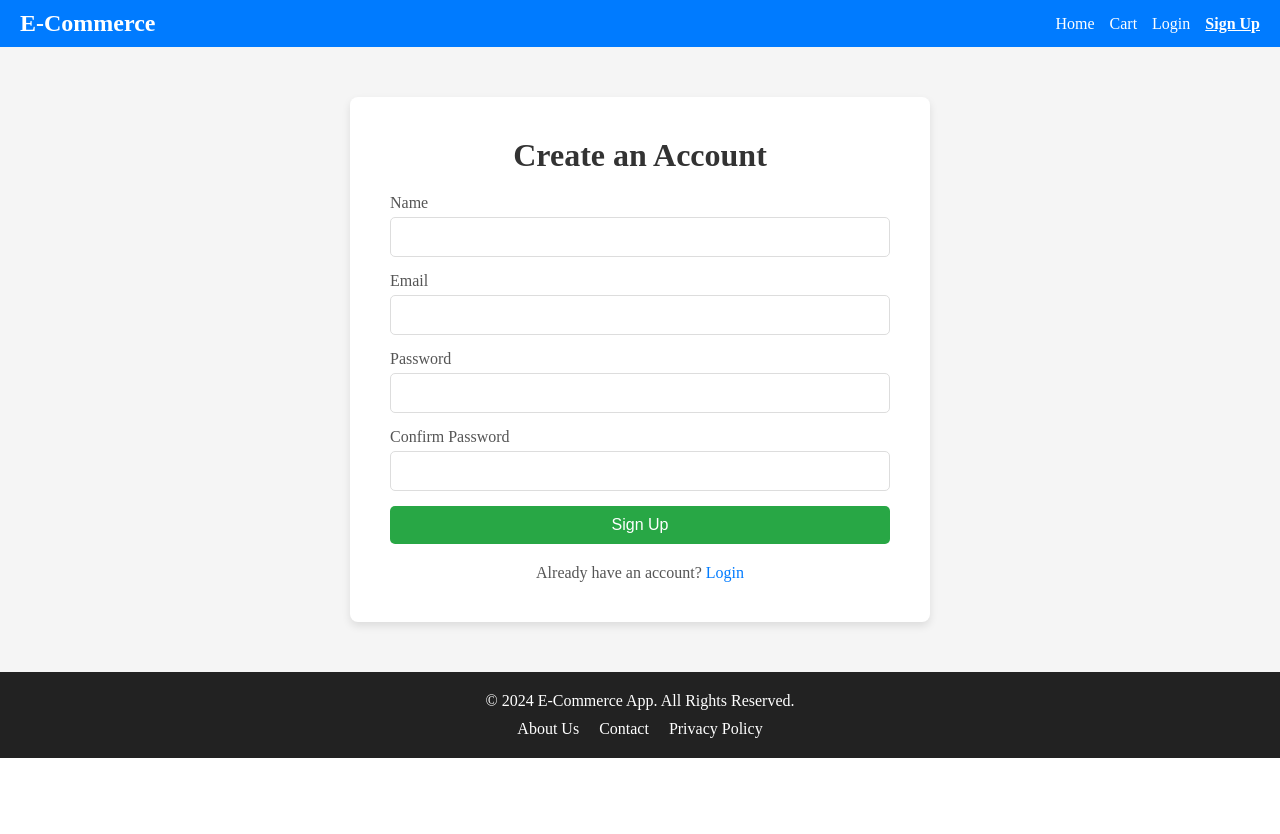
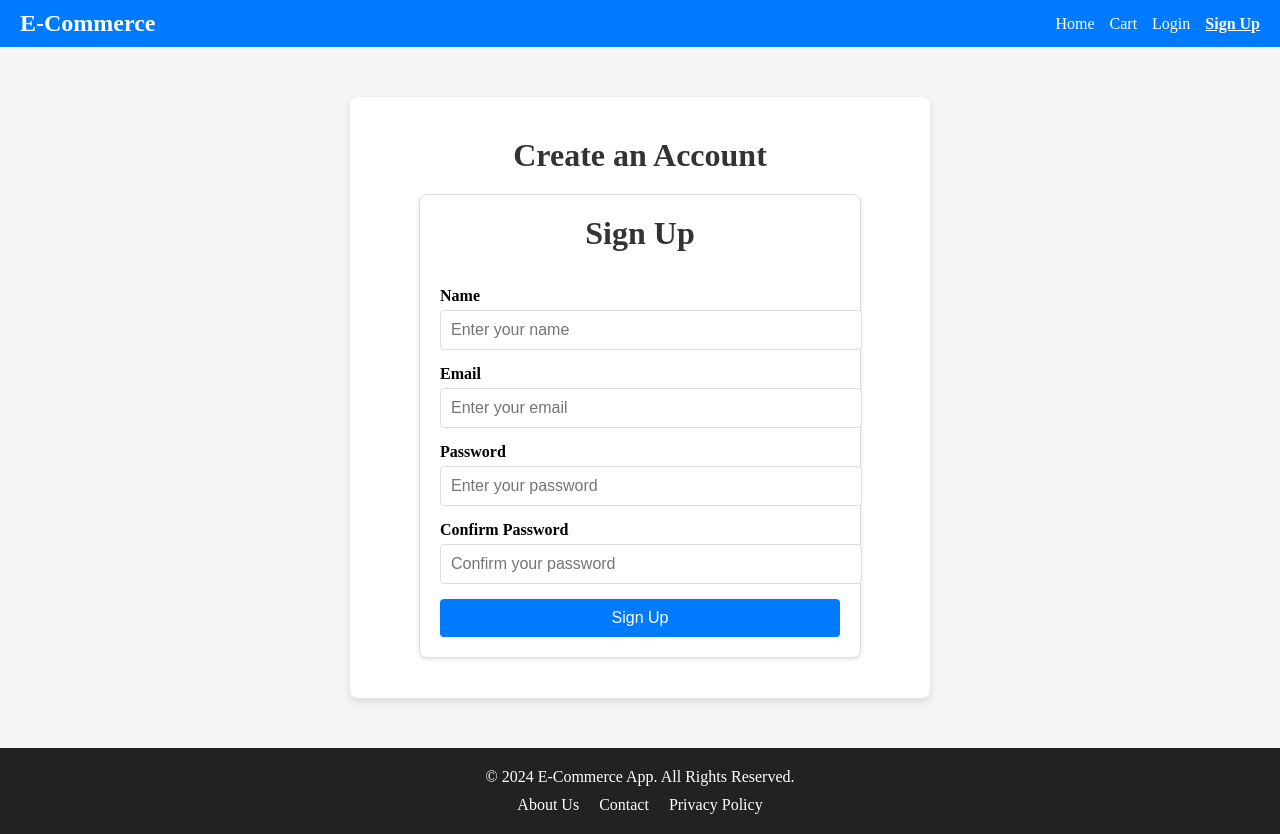
Before and after one commit to virajdomadia/E-Commerce, a React (Vite) app in the folder frontend/: page /signup in a window 1280 px wide. Before the commit the page ends 800 px from the top, so only its background shows below. Built offline with nearby package versions, Linux system fonts and the light colour scheme.

Commit message:
updated the signup login as it was failing to send data to database

```diff
--- a/frontend/src/Components/SignupForm.jsx
+++ b/frontend/src/Components/SignupForm.jsx
@@ -1,7 +1,7 @@
 import React, { useState } from "react";
 import { useDispatch } from "react-redux";
+import { signup } from "../redux/actions/userActions";
 import { useNavigate } from "react-router-dom";
-import { signup } from "../redux/actions/userActions";
 import "./SignupForm.css";
 
 const SignupForm = () => {
--- a/frontend/src/Redux/actions/userActions.js
+++ b/frontend/src/Redux/actions/userActions.js
@@ -1,5 +1,7 @@
+import axios from "axios";
 import { SET_USER, LOGOUT_USER } from "./types";
 
+// Action to set the user after signup or login
 export const setUser = (userData) => {
   return {
     type: SET_USER,
@@ -7,8 +9,31 @@ export const setUser = (userData) => {
   };
 };
 
+// Action to log out the user (clear user data from Redux store)
 export const logoutUser = () => {
   return {
     type: LOGOUT_USER,
   };
 };
+
+// Signup action to handle user registration
+export const signup = (userData) => async (dispatch) => {
+  try {
+    // Send a POST request to the backend to register the user
+    const { data } = await axios.post("/api/users/register", userData);
+
+    // If signup is successful, set the user in Redux
+    dispatch({
+      type: SET_USER,
+      payload: data.user, // You can modify this to handle any other relevant data
+    });
+
+    // Return the response for further handling (success or failure)
+    return Promise.resolve(data);
+  } catch (error) {
+    // If there is an error during signup, reject the promise
+    return Promise.reject(
+      error.response ? error.response.data.message : error.message
+    );
+  }
+};
--- a/frontend/src/pages/Login.jsx
+++ b/frontend/src/pages/Login.jsx
@@ -24,7 +24,7 @@ const Login = () => {
 
     // Simulate login API call (replace with actual API call)
     try {
-      const response = await fetch("/api/auth/login", {
+      const response = await fetch("/api/users/login", {
         method: "POST",
         headers: {
           "Content-Type": "application/json",
--- a/frontend/src/pages/Signup.jsx
+++ b/frontend/src/pages/Signup.jsx
@@ -1,94 +1,14 @@
-import React, { useState } from "react";
-import { useDispatch } from "react-redux";
-import { setUser } from "../redux/actions/userActions";
-import { useNavigate } from "react-router-dom";
-import "./Signup.css";
+import React from "react";
+import SignupForm from "../components/SignupForm"; // Import the SignupForm component
+import "./Signup.css"; // Assuming you have styling for the Signup page
 
 const Signup = () => {
-  const [name, setName] = useState("");
-  const [email, setEmail] = useState("");
-  const [password, setPassword] = useState("");
-  const [confirmPassword, setConfirmPassword] = useState("");
-  const [message, setMessage] = useState("");
-  const dispatch = useDispatch();
-  const navigate = useNavigate();
-
-  const handleSubmit = (e) => {
-    e.preventDefault();
-
-    if (password !== confirmPassword) {
-      setMessage("Passwords do not match");
-      return;
-    }
-
-    // Simulate user signup (you can replace this with an actual API call)
-    const newUser = {
-      name,
-      email,
-      password,
-    };
-
-    // Dispatch the action to set the user in Redux store
-    dispatch(setUser(newUser));
-
-    // Show success message and redirect to profile or login page
-    setMessage("Account created successfully!");
-    navigate("/profile"); // or navigate to the login page if you prefer
-  };
-
   return (
     <div className="signup-page">
       <div className="signup-container">
         <h2>Create an Account</h2>
-        <form className="signup-form" onSubmit={handleSubmit}>
-          <div className="input-group">
-            <label htmlFor="name">Name</label>
-            <input
-              type="text"
-              id="name"
-              value={name}
-              onChange={(e) => setName(e.target.value)}
-              required
-            />
-          </div>
-          <div className="input-group">
-            <label htmlFor="email">Email</label>
-            <input
-              type="email"
-              id="email"
-              value={email}
-              onChange={(e) => setEmail(e.target.value)}
-              required
-            />
-          </div>
-          <div className="input-group">
-            <label htmlFor="password">Password</label>
-            <input
-              type="password"
-              id="password"
-              value={password}
-              onChange={(e) => setPassword(e.target.value)}
-              required
-            />
-          </div>
-          <div className="input-group">
-            <label htmlFor="confirmPassword">Confirm Password</label>
-            <input
-              type="password"
-              id="confirmPassword"
-              value={confirmPassword}
-              onChange={(e) => setConfirmPassword(e.target.value)}
-              required
-            />
-          </div>
-          {message && <p className="message">{message}</p>}
-          <button type="submit" className="signup-btn">
-            Sign Up
-          </button>
-        </form>
-        <p className="login-link">
-          Already have an account? <a href="/login">Login</a>
-        </p>
+        {/* Render the SignupForm component here */}
+        <SignupForm />
       </div>
     </div>
   );
```
Also changed, not shown: 1 other file (tests, documents, lock files or other folders).
